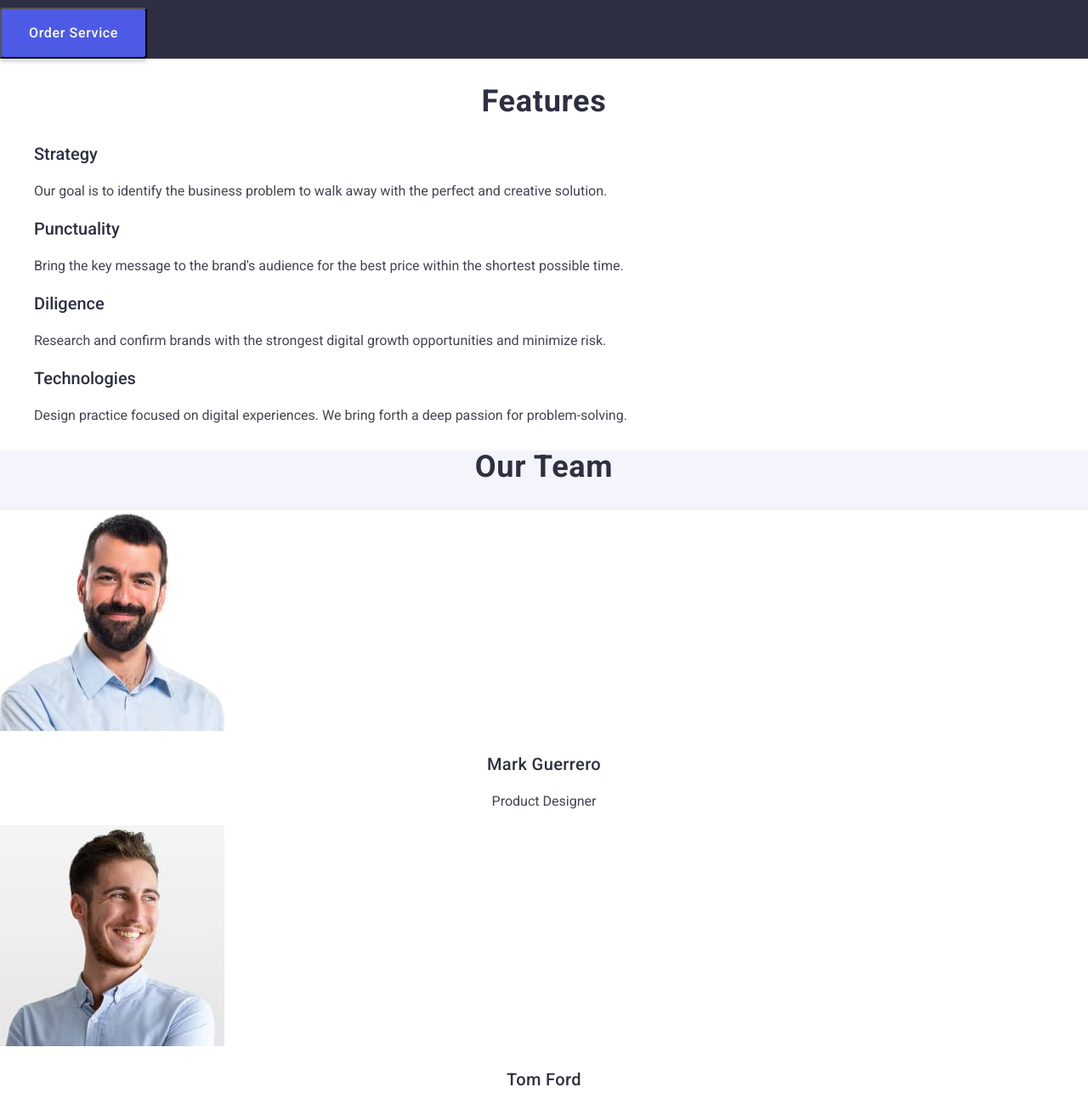
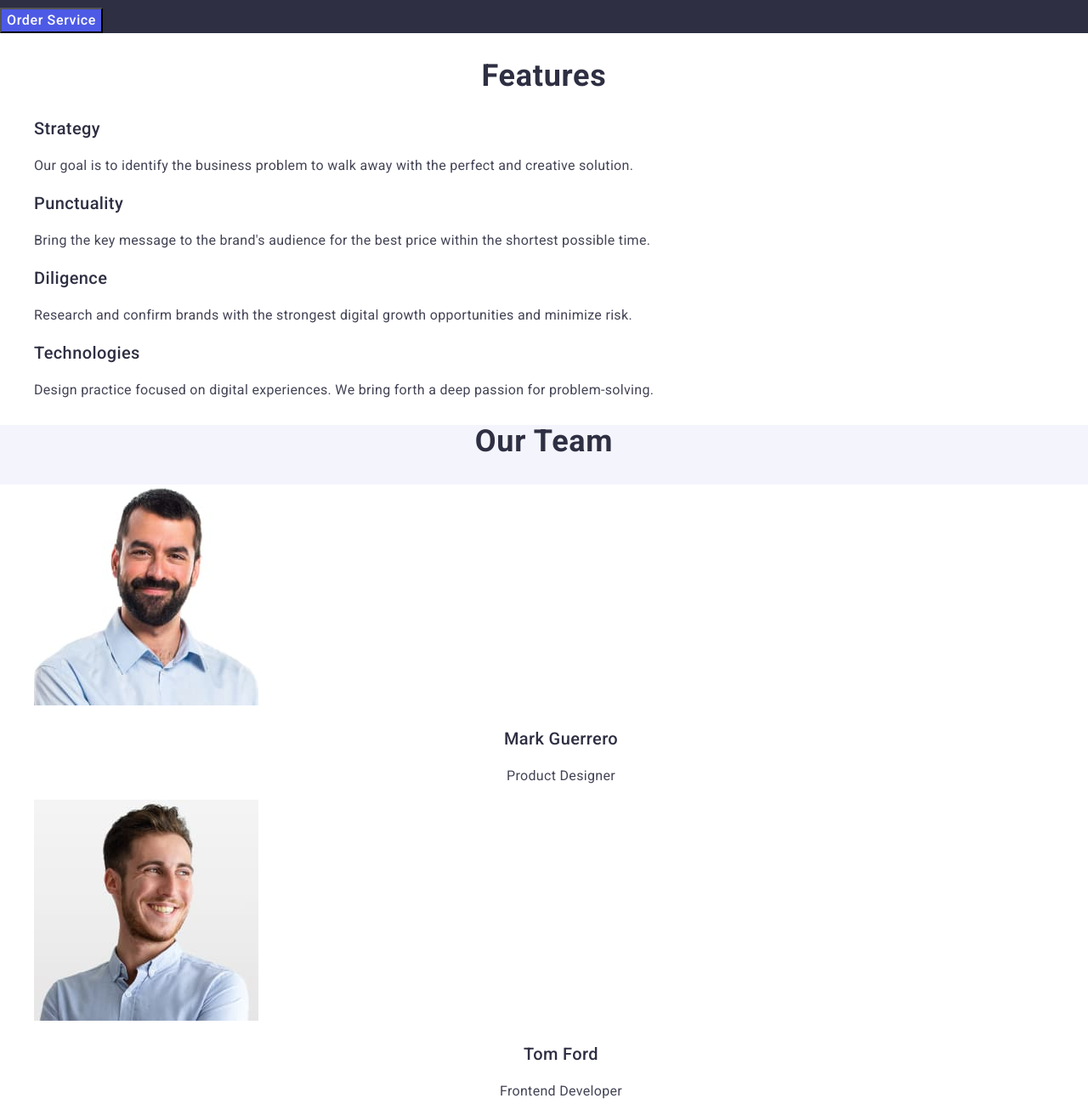
Before and after one commit to VerSerhii/goit-markup-hw-02, a plain HTML site: page index.html in a window 1280 px wide. Shown: the part 320-1619 px from the top of the page at 85% size. Drawn offline with nearby package versions, Linux system fonts and the light colour scheme.

Commit message:
upgrade css

```diff
--- a/css/style.css
+++ b/css/style.css
@@ -3,6 +3,7 @@ body {
    color: #434455;
    line-height: 1.5;
    background-color: #ffffff;
+   letter-spacing: 0.02em;
 }
 
 a {
@@ -33,6 +34,7 @@ li {
    font-style: normal;
 }
 .header-link {
+   letter-spacing: 0.02em;
    font-weight: 500;
    color: #2e2f42;
 }
@@ -47,6 +49,7 @@ li {
 }
 
 .contacts-link {
+   letter-spacing: 0.02em;
    color: #434455;
 }
 
@@ -72,9 +75,9 @@ li {
 
 .hero-button {
    font-family: "Roboto", sans-serif;
-   border-radius: 4px;
+   /* border-radius: 4px;
    padding: 16px 32px;
-   box-shadow: 0 4px 4px 0 rgba(0, 0, 0, 0.15);
+   box-shadow: 0 4px 4px 0 rgba(0, 0, 0, 0.15); */
    background-color: #4d5ae5;
    font-weight: 500;
    letter-spacing: 0.04em;
@@ -103,6 +106,11 @@ li {
    font-size: 20px;
    line-height: 1.2;
    color: #2e2f42;
+   letter-spacing: 0.02em;
+}
+
+.features-item-text {
+   letter-spacing: 0.02em;
 }
 
 /* ===========================================team=============================================== */
@@ -122,11 +130,14 @@ li {
 }
 
 .team-list {
+   /* border-radius: 0 0 4px 4px;
+   padding: 0px 0px 32px 0px;
+   box-shadow: 0 2px 1px 0 rgba(46, 47, 66, 0.08), 0 1px 1px 0 rgba(46, 47, 66, 0.16), 0 1px 6px 0 rgba(46, 47, 66, 0.08); */
+   background-color: #fff;
+}
+
+.team-item {
    background-color: #FFFFFF;
-   border-radius: 0 0 4px 4px;
-   padding: 0px 0px 32px 0px;
-   box-shadow: 0 2px 1px 0 rgba(46, 47, 66, 0.08), 0 1px 1px 0 rgba(46, 47, 66, 0.16), 0 1px 6px 0 rgba(46, 47, 66, 0.08);
-   background-color: #fff;
 }
 
 .team-item-heading {
```
